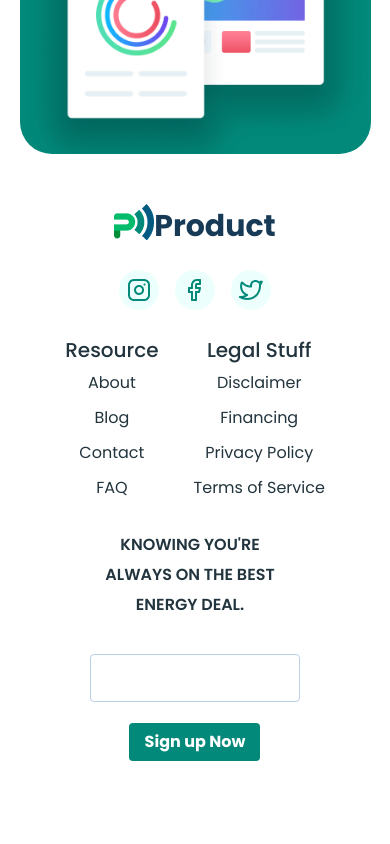
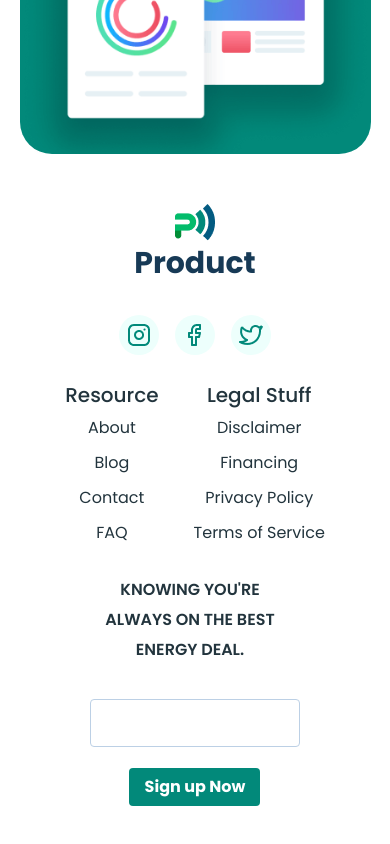
Before and after one commit to alex-bachurskiy/product, a plain HTML site: page index.html in a window 390 px wide. Shown: the part 9594-10438 px from the top of the page. Before the commit the page ends 10405 px from the top, so only its background shows below. Drawn offline with Linux system fonts and the light colour scheme.

Commit message:
Add files via upload

```diff
--- a/style/style.css
+++ b/style/style.css
@@ -1694,6 +1694,13 @@ select {
         align-items: center;
     }
 
+    .footer__logo {
+        height: auto;
+        flex-direction: column;
+        justify-content: center;
+        align-items: center;
+    }
+
     .footer__logo__container {
         display: flex;
         flex-direction: column;
```
